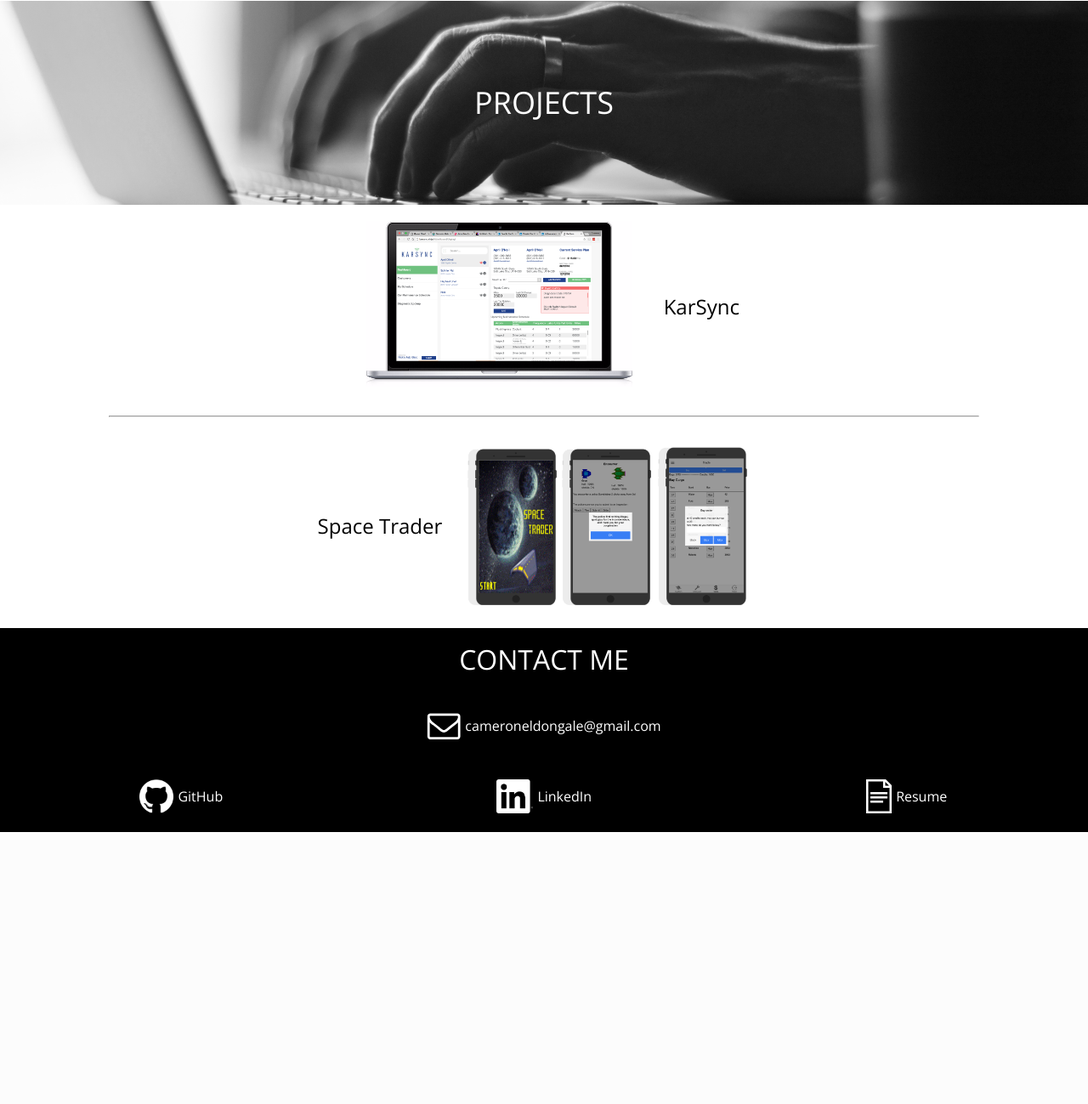
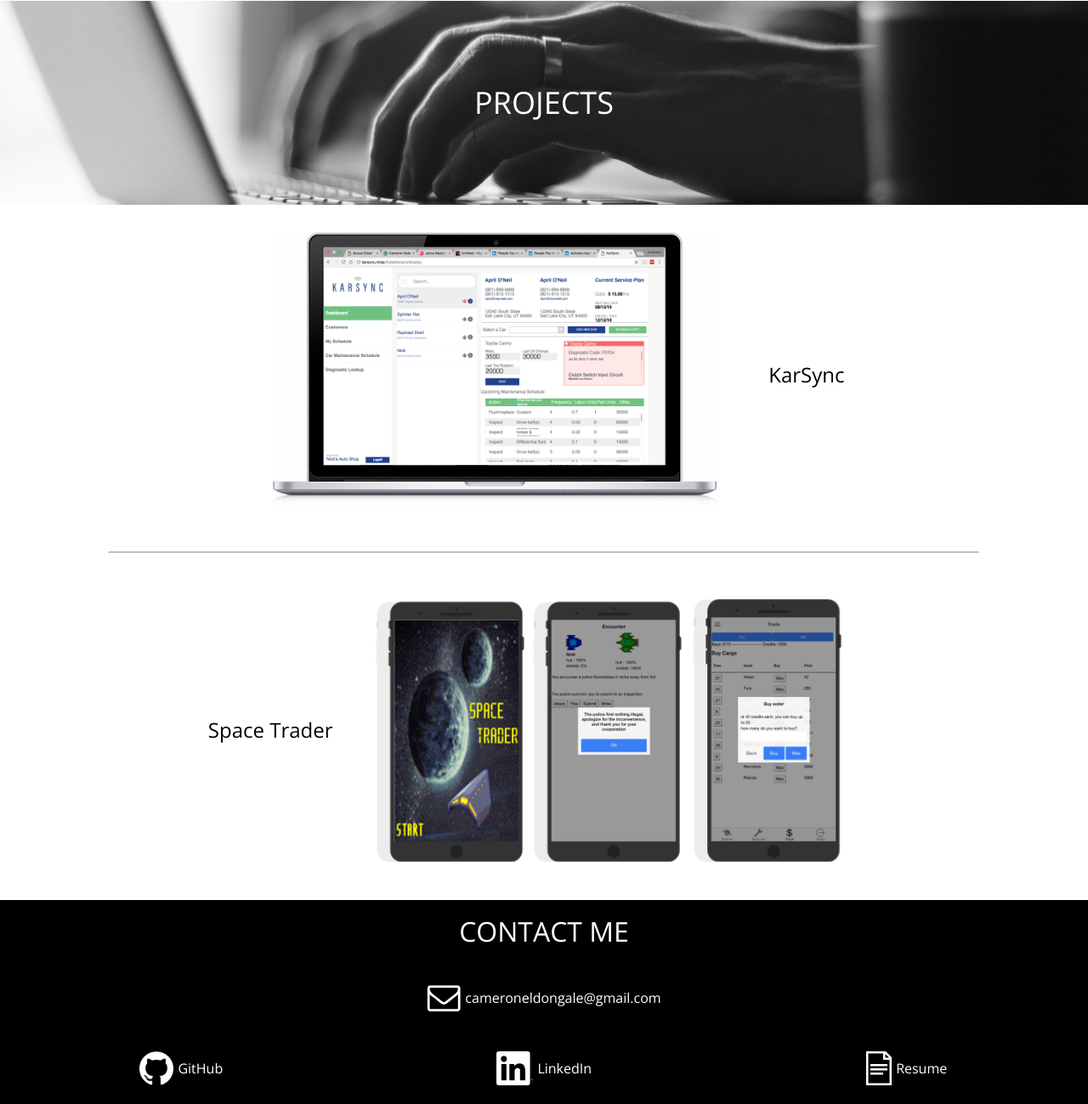
Before and after one commit to CameronEldonGale/portfolio, a PHP site: page /index.html in a window 1280 px wide. Shown: the part 2519-3818 px from the top of the page at 85% size. Before the commit the page ends 3498 px from the top, so only its background shows below. Run offline with PHP 8.4, Linux system fonts and the light colour scheme.

Commit message:
projects image size

```diff
--- a/styles/main.css
+++ b/styles/main.css
@@ -288,6 +288,12 @@ a:hover{
     position: absolute;
     bottom: 10vh;
   }
+  .karsync{
+    height: 50vh;
+  }
+  .spaceTrader{
+    height: 50vh;
+  }
   .karsync img{
     height: 100%;
   }
```
